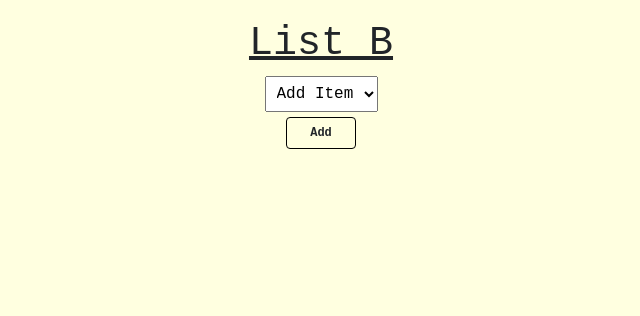
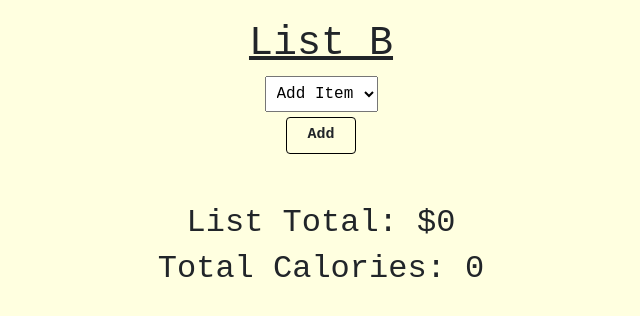
Before and after one commit to jlotrug/grocery_list, a Django app: page /grocery_list/2 in a window 1280 px wide. Shown: the part 76-392 px from the top of the page, without its empty margins (319-959 px from the left). Run offline with Django 3.2, Linux system fonts and the light colour scheme; a user stored in the database is signed in; data comes from the database, SQL or seed files in the repository; both versions use the stored data as it was after the commit.

Commit message:
list total and calorie count added to list detail

```diff
--- /dev/null
+++ b/grocery_list/helper_functions/view_functions.py
@@ -0,0 +1,15 @@
+def get_list_total(items):
+    total = 0
+
+    for item in items:
+        total += item.item_price
+
+    return total
+
+def get_list_calorie_count(items):
+    total = 0
+
+    for item in items:
+        total += int(item.item_calories)
+
+    return total
--- a/grocery_list/static/grocery_list/style.css
+++ b/grocery_list/static/grocery_list/style.css
@@ -44,6 +44,10 @@ div.list-div{
     /* font-family: 'Courier New', Courier, monospace; */
 }
 
+.list-info{
+    margin-top: 50px;
+}
+
 label{
     font-size: 30px;
 }
@@ -61,7 +65,7 @@ button.form-btn{
 
 button.add-item{
     border: 1px solid black;
-    font-size: 12px;
+    font-size: 15px;
     width: 70px;
     font-weight: bold;
     margin-top: 5px;
--- a/grocery_list/templates/grocery_list/list.html
+++ b/grocery_list/templates/grocery_list/list.html
@@ -27,6 +27,8 @@
     <button class="btn add-item">Add</button>
 </form>
 
-
-
+<div class="list-info">
+    <h2>List Total: ${{list_total}}</h2>
+    <h2>Total Calories: {{calories}}</h2>
+</div>
 {% endblock %}
--- a/grocery_list/views.py
+++ b/grocery_list/views.py
@@ -2,6 +2,7 @@ from django.shortcuts import render, redirect
 from .models import Item, ListItem, List
 from django.views.generic.edit import CreateView
 from decimal import Decimal
+from .helper_functions.view_functions import get_list_total, get_list_calorie_count
 
 def home(request):
 
@@ -43,8 +44,10 @@ def grocery_list(request, id):
     list = List.objects.get(id=id)
     items = list.items.all()
     all_items = Item.objects.filter(user=request.user)
+    list_total = get_list_total(items)
+    calorie_count = get_list_calorie_count(items)
 
-    return render(request,'grocery_list/list.html' ,{'items': items, 'list': list, 'all_items': all_items})
+    return render(request,'grocery_list/list.html' ,{'items': items, 'list': list, 'all_items': all_items, 'list_total': list_total, 'calories': calorie_count})
 
 
 def create_item(request):
```
Also changed, not shown: db.sqlite3.
